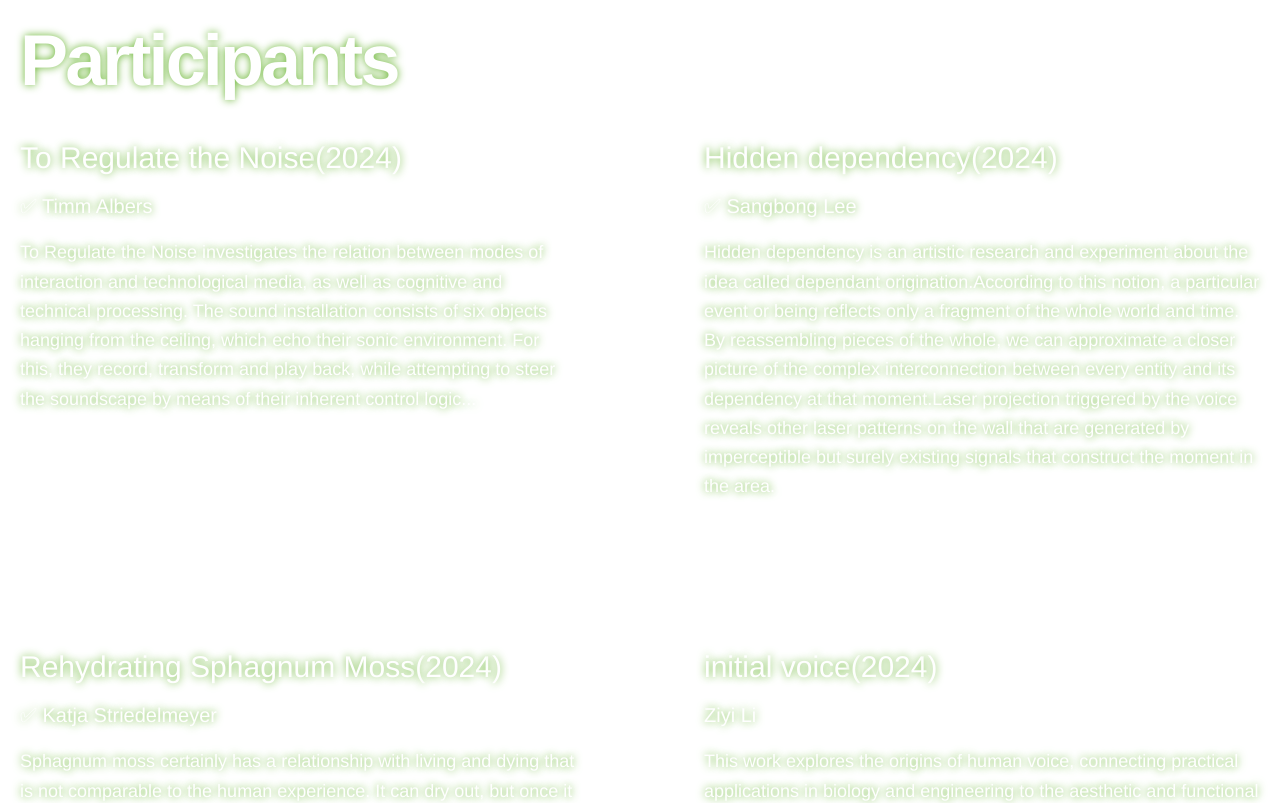
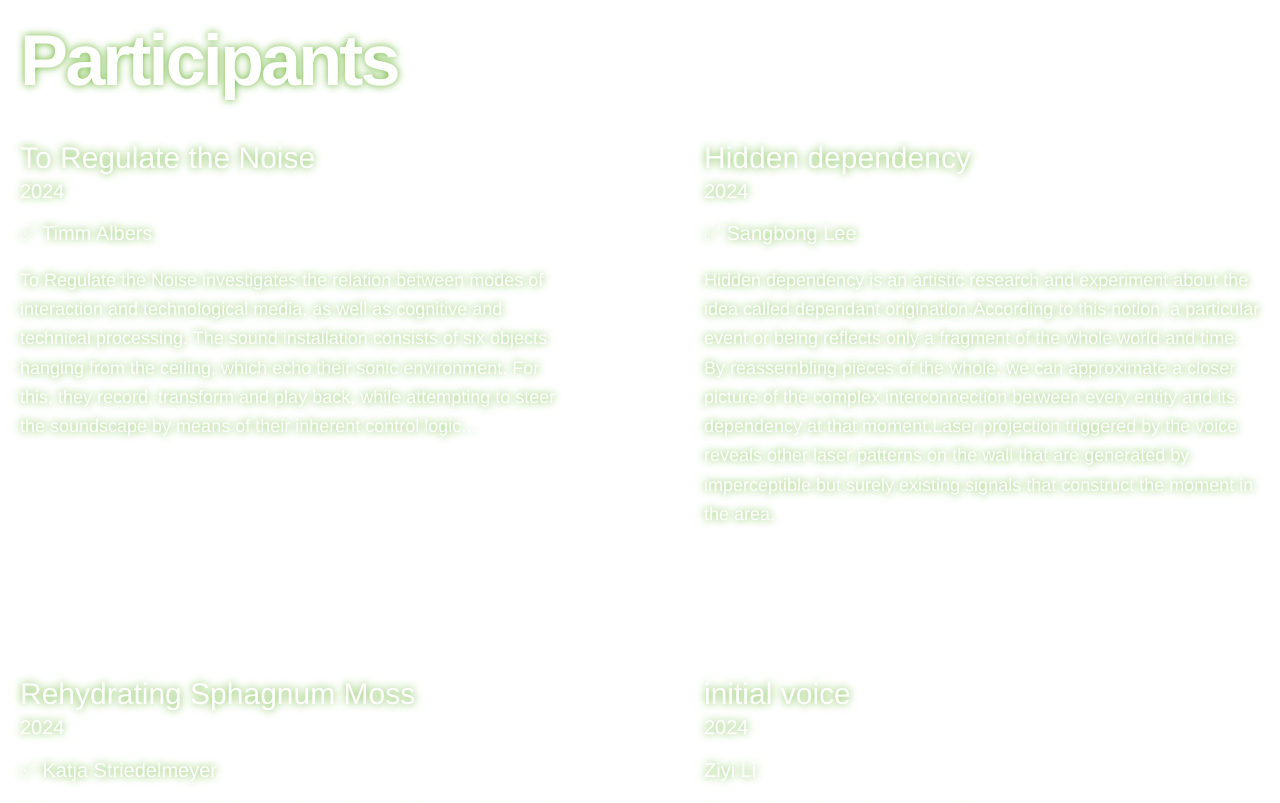
Before and after one commit to digitalmediabremen/studiesofchange-web, a Next.js app: page / in a window 1280 px wide. Shown: the part 1680-2483 px from the top of the page. Built offline with nearby package versions, Linux system fonts and the light colour scheme.

Commit message:
fix year main page

```diff
--- a/src/app/_components/text-preview.tsx
+++ b/src/app/_components/text-preview.tsx
@@ -18,9 +18,12 @@ export function TextPreview({
   return (
     <div>
       <Link href={`/texts/${slug}`} className="hover:underline">
-        <h3 className="text-3xl mb-3 leading-snug">
-          {title}({year})
+        <h3 className="text-3xl leading-snug">
+          {title}
         </h3>
+        <h4 className="text-xl mb-3 leading-snug">
+          {year}
+        </h4>
         <p className="text-xl leading-relaxed mb-4">{author}</p>
         <p className="text-lg leading-relaxed mb-4">{excerpt}</p>
       </Link>
```
Also changed, not shown: 1 other file (tests, documents, lock files or other folders).
